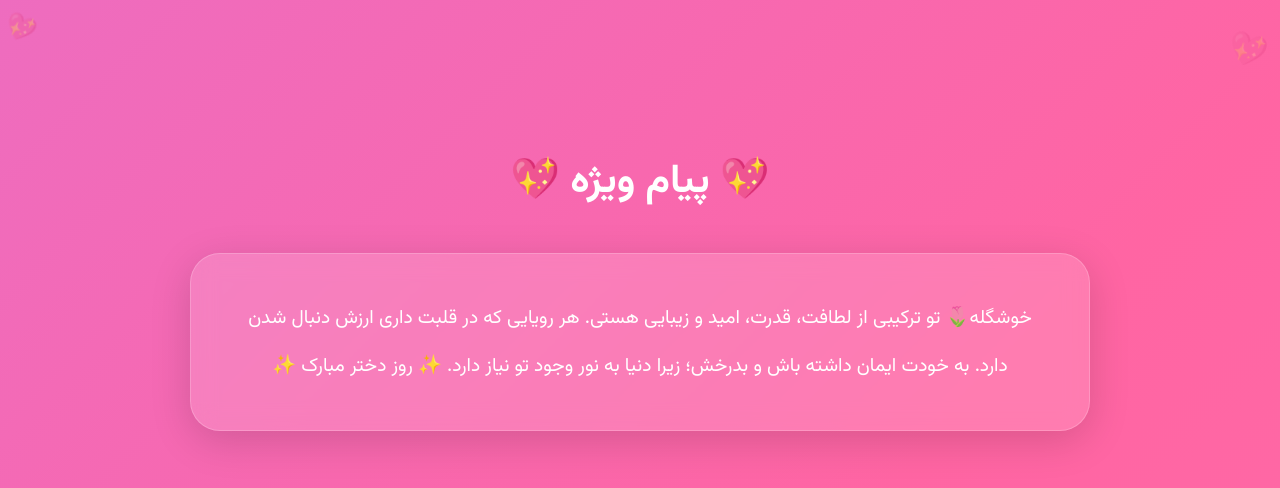
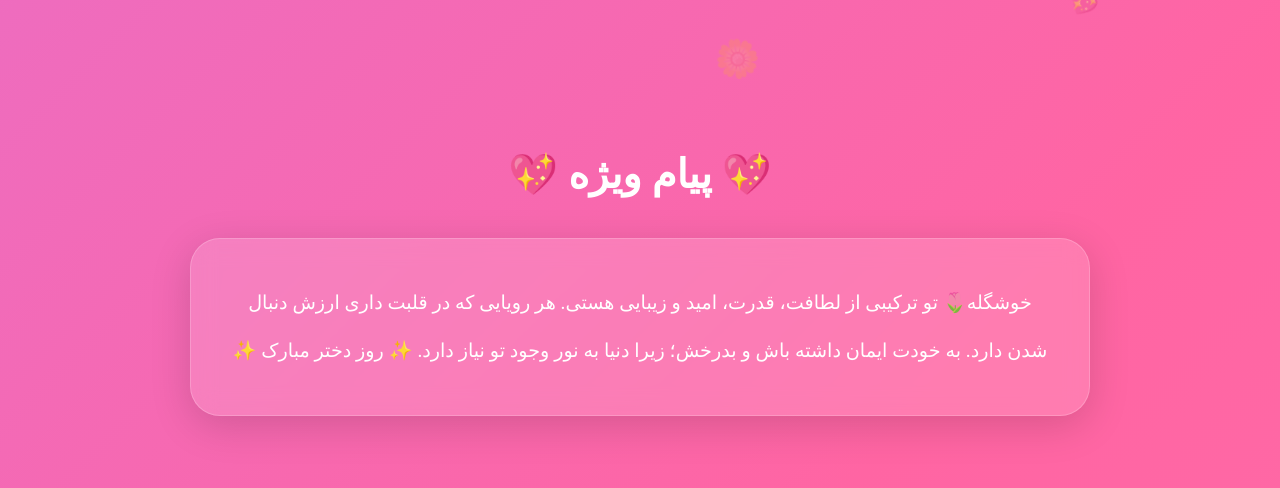
Before and after one commit to hossein2003/Girls-Day, a plain HTML site: page index.html in a window 1280 px wide. Shown: the part 729-1217 px from the top of the page. Drawn offline with Linux system fonts and the light colour scheme; animation ran at ten frames a second.

Commit message:
Fix HTML formatting and loader functionality

```diff
--- a/index.html
+++ b/index.html
@@ -31,7 +31,8 @@ animation:pulse 1s infinite;
 margin:0;
 padding:0;
 box-sizing:border-box;
-font-family:'Vazirmatn',sans-serif;
+unction
+ont-family:'Vazirmatn',sans-serif;
 }
 
 body{
@@ -385,7 +386,8 @@ function createHeart(){
 const heart=document.createElement("div");
 heart.classList.add("heart");
 
-heart.innerHTML="💖";
+const emojis = ["💖", "🌻", "🌼"];
+heart.innerHTML = emojis[Math.floor(Math.random() * emojis.length)];
 
 heart.style.left=Math.random()*100+"%";
 heart.style.fontSize=(15+Math.random()*30)+"px";
@@ -399,6 +401,7 @@ setTimeout(()=>{
 heart.remove();
 },10000);
 }
+
 
 setInterval(createHeart,300);
 
```
